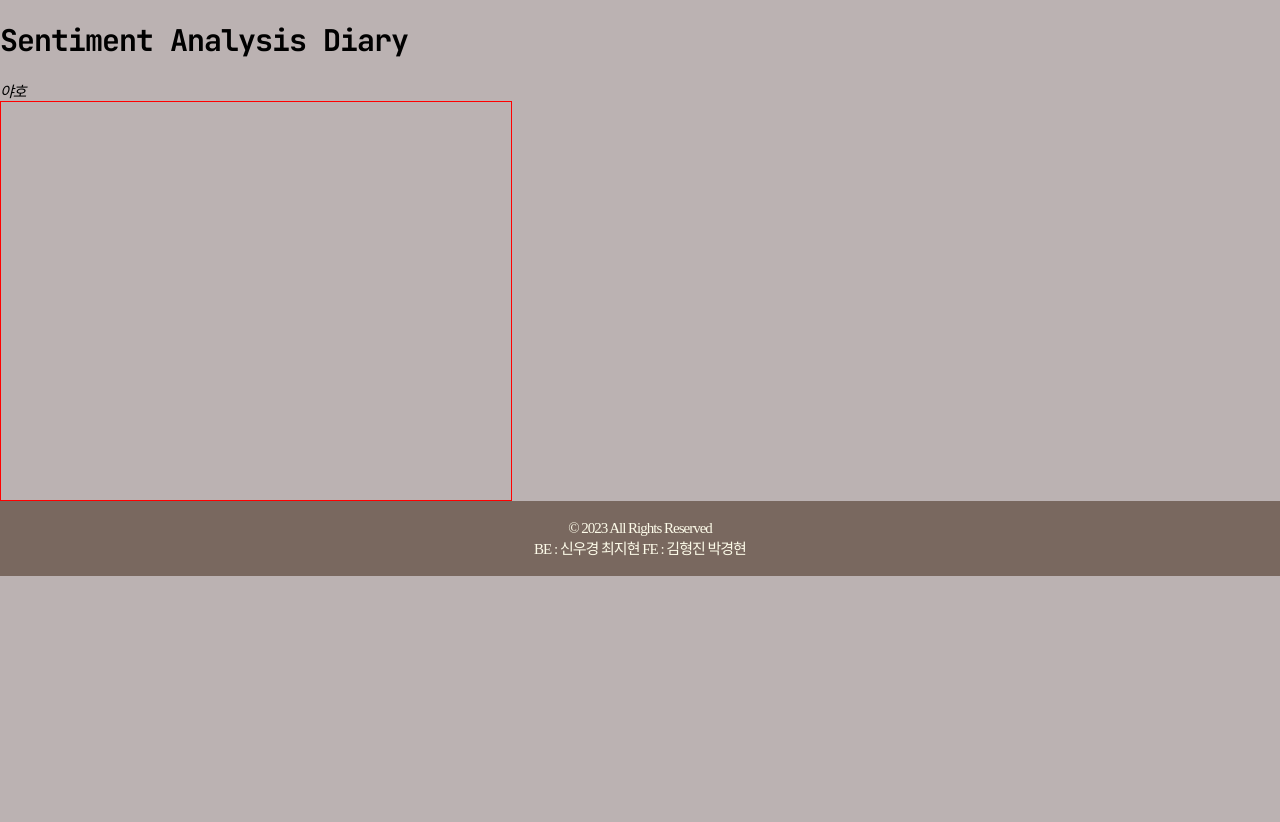
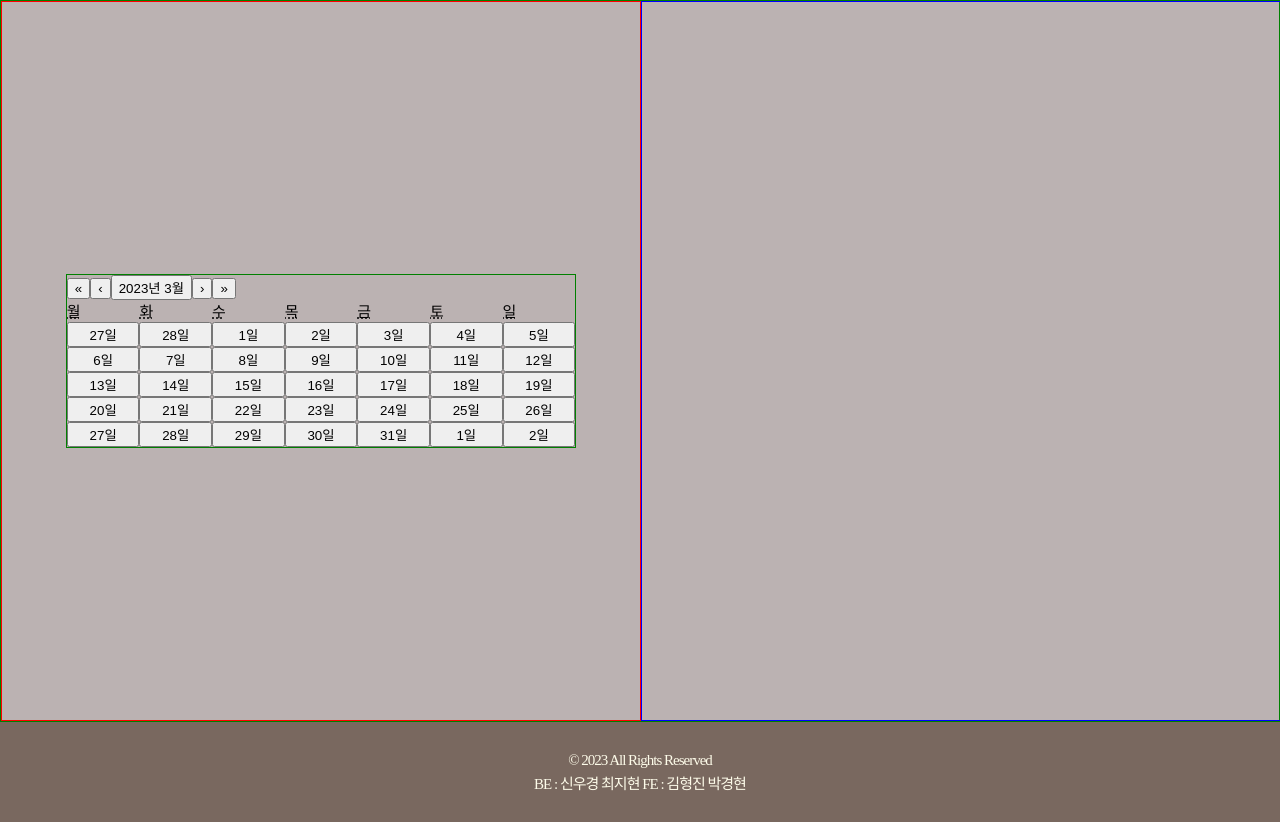
Before and after one commit to Pikadev1771/sentiment-analysis-diary, a Next.js app: page / in a window 1280 px wide. Before the commit the page ends 800 px from the top, so only its background shows below. Built offline with nearby package versions, Linux system fonts and the light colour scheme.

Commit message:
feat - #3 main page 컴포넌트 layout 수정

```diff
--- a/components/diary/Calendar.tsx
+++ /dev/null
@@ -1,5 +0,0 @@
-import React from 'react';
-
-export default function Calendar() {
-  return <div>Calendar</div>;
-}
--- a/components/diary/Diary.tsx
+++ b/components/diary/Diary.tsx
@@ -1,5 +1,16 @@
 import React from 'react';
+import styled from 'styled-components';
 
 export default function Diary() {
-  return <div>Diary</div>;
+  return (
+    <div>
+      <DiaryContainer></DiaryContainer>
+    </div>
+  );
 }
+
+const DiaryContainer = styled.div`
+  width: 50vw;
+  height: 90vh;
+  border: 1px solid blue;
+`;
--- /dev/null
+++ b/components/diary/ReactCalendar.tsx
@@ -0,0 +1,31 @@
+import React, { useState } from 'react';
+import Calendar from 'react-calendar';
+import styled from 'styled-components';
+
+export default function ReactCalendar() {
+  const [value, onChange] = useState(new Date());
+
+  return (
+    <div>
+      <CalendarContainer>
+        <Container>
+          <Calendar locale="ko" onChange={onChange} value={value} />
+        </Container>
+      </CalendarContainer>
+    </div>
+  );
+}
+
+const CalendarContainer = styled.div`
+  width: 50vw;
+  height: 90vh;
+  border: 1px solid red;
+  display: flex;
+  justify-content: center;
+  align-items: center;
+`;
+
+const Container = styled.div`
+  width: 80%;
+  border: 1px solid green;
+`;
--- a/components/footer/Footer.tsx
+++ b/components/footer/Footer.tsx
@@ -20,7 +20,7 @@ const FooterContainer = styled.div`
   justify-content: center;
   align-items: center;
   width: '100%';
-  height: 5rem;
+  height: 100px;
   bottom: '0';
   background-color: #79685f;
   z-index: '10';
@@ -29,5 +29,5 @@ const FooterContainer = styled.div`
 const FooterText = styled.p`
   text-align: center;
   color: #fdfbe9;
-  line-height: 1.4;
+  line-height: 1.6;
 `;
--- a/package.json
+++ b/package.json
@@ -14,6 +14,7 @@
     "@tanstack/react-query-devtools": "^4.28.0",
     "@types/node": "18.15.10",
     "@types/react": "18.0.29",
+    "@types/react-calendar": "^3.9.0",
     "@types/react-dom": "18.0.11",
     "@types/styled-components": "^5.1.26",
     "axios": "^1.3.4",
--- a/pages/index.tsx
+++ b/pages/index.tsx
@@ -3,6 +3,8 @@ import Image from 'next/image';
 import { Noto_Sans_KR } from '@next/font/google';
 import styles from '../styles/Home.module.css';
 import styled from 'styled-components';
+import ReactCalendar from '../components/diary/ReactCalendar';
+import Diary from '../components/diary/Diary';
 
 const notoSansKr = Noto_Sans_KR({
   weight: ['100', '300', '400', '500', '700', '900'],
@@ -16,18 +18,22 @@ export default function Home() {
         <title>Sentiment Analysis Diary</title>
       </Head>
       <div>
-        <h1>Sentiment Analysis Diary</h1>
+        {/* <h1>Sentiment Analysis Diary</h1>
         <div className={notoSansKr.variable}>
           <p className={styles.text}>야호</p>
-        </div>
-        <CalendarContainer />
+        </div> */}
+        <MainContainer>
+          <ReactCalendar />
+
+          <Diary />
+        </MainContainer>
       </div>
     </>
   );
 }
-
-const CalendarContainer = styled.div`
-  width: 40vw;
-  height: 50vh;
-  border: 1px solid red;
+const MainContainer = styled.div`
+  display: flex;
+  /* justify-content: space-around; */
+  width: 100%;
+  border: 1px solid green;
 `;
```
Also changed, not shown: 1 other file (tests, documents, lock files or other folders).
